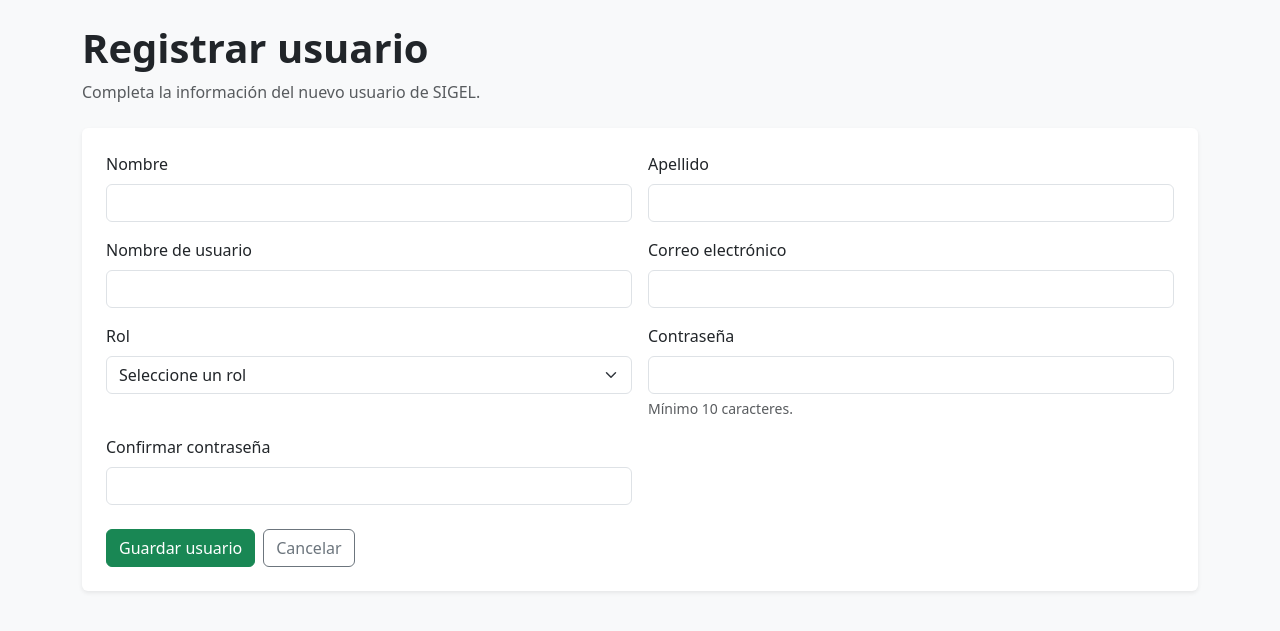
After one commit to KazamXD/Proyecto_2, a Laravel app: template resources/views/usuarios/create.blade.php in a window 1280 px wide. The commit adds this page. Shown: the top 631 px of the page. Run offline with Laravel 12, Linux system fonts and the light colour scheme; the template is opened without the code that fills it, so the values that code supplies are empty; parts of the project's set-up code (start-up, migrations or seed data) failed here and were passed over.

Commit message:
Agregar CRUD parcial de usuarios, se puede ver y crear

```diff
--- /dev/null
+++ b/resources/views/usuarios/create.blade.php
@@ -0,0 +1,190 @@
+
+<!DOCTYPE html>
+<html lang="es">
+<head>
+    <meta charset="UTF-8">
+    <meta name="viewport"
+          content="width=device-width, initial-scale=1">
+
+    <title>Registrar usuario - SIGEL</title>
+
+    <link rel="stylesheet"
+          href="{{ asset('assets/css/bootstrap.min.css') }}">
+
+    <link rel="stylesheet"
+          href="{{ asset('assets/css/custom.css') }}">
+</head>
+
+<body class="bg-light">
+
+<div class="container py-4">
+
+    <div class="mb-4">
+        <h1 class="fw-bold">Registrar usuario</h1>
+        <p class="text-muted">
+            Completa la información del nuevo usuario de SIGEL.
+        </p>
+    </div>
+
+    <div class="card shadow-sm border-0">
+        <div class="card-body p-4">
+
+            @if ($errors->any())
+                <div class="alert alert-danger">
+                    <strong>Revisa los siguientes errores:</strong>
+
+                    <ul class="mb-0">
+                        @foreach ($errors->all() as $error)
+                            <li>{{ $error }}</li>
+                        @endforeach
+                    </ul>
+                </div>
+            @endif
+
+            <form method="POST"
+                action="{{ route('usuarios.store') }}">
+                @csrf
+
+                <div class="row g-3">
+
+                    <!-- Nombre -->
+                    <div class="col-md-6">
+                        <label for="nombre" class="form-label">
+                            Nombre
+                        </label>
+
+                        <input type="text"
+                               name="nombre"
+                               id="nombre"
+                               class="form-control"
+                               value="{{ old('nombre') }}"
+                               maxlength="100"
+                               required>
+                    </div>
+
+                    <!-- Apellido -->
+                    <div class="col-md-6">
+                        <label for="apellido" class="form-label">
+                            Apellido
+                        </label>
+
+                        <input type="text"
+                               name="apellido"
+                               id="apellido"
+                               class="form-control"
+                               value="{{ old('apellido') }}"
+                               maxlength="100"
+                               required>
+                    </div>
+
+                    <!-- Usuario -->
+                    <div class="col-md-6">
+                        <label for="nom_usuario" class="form-label">
+                            Nombre de usuario
+                        </label>
+
+                        <input type="text"
+                               name="nom_usuario"
+                               id="nom_usuario"
+                               class="form-control"
+                               value="{{ old('nom_usuario') }}"
+                               required>
+                    </div>
+
+                    <!-- Correo -->
+                    <div class="col-md-6">
+                        <label for="email" class="form-label">
+                            Correo electrónico
+                        </label>
+
+                        <input type="email"
+                               name="email"
+                               id="email"
+                               class="form-control"
+                               value="{{ old('email') }}"
+                               required>
+                    </div>
+
+                    <!-- Rol -->
+                    <div class="col-md-6">
+                        <label for="rol_id" class="form-label">
+                            Rol
+                        </label>
+
+                        <select
+                            name="rol_id"
+                            id="rol_id"
+                            class="form-select"
+                            required
+                        >
+                            <option value="">Seleccione un rol</option>
+
+                            @foreach ($roles as $rol)
+                                <option
+                                    value="{{ $rol->id_rol }}"
+                                    @selected(old('rol_id') == $rol->id_rol)
+                                >
+                                    {{ $rol->nombre_rol }}
+                                </option>
+                            @endforeach
+                        </select>
+                    </div>
+
+                    <!-- Contraseña -->
+                    <div class="col-md-6">
+                        <label for="password" class="form-label">
+                            Contraseña
+                        </label>
+
+                        <input type="password"
+                               name="password"
+                               id="password"
+                               class="form-control"
+                               minlength="10"
+                               required>
+
+                        <div class="form-text">
+                            Mínimo 10 caracteres.
+                        </div>
+                    </div>
+
+                    <!-- Confirmar contraseña -->
+                    <div class="col-md-6">
+                        <label for="password_confirmation"
+                               class="form-label">
+                            Confirmar contraseña
+                        </label>
+
+                        <input type="password"
+                               name="password_confirmation"
+                               id="password_confirmation"
+                               class="form-control"
+                               minlength="10"
+                               required>
+                    </div>
+
+                </div>
+
+                <div class="d-flex gap-2 mt-4">
+
+                    <!-- Se activará cuando creemos store() -->
+                    <button type="submit" class="btn btn-success">
+                        Guardar usuario
+                    </button>
+
+                    <a href="{{ route('usuarios.index') }}"
+                       class="btn btn-outline-secondary">
+                        Cancelar
+                    </a>
+
+                </div>
+
+            </form>
+
+        </div>
+    </div>
+
+</div>
+
+</body>
+</html>
--- a/routes/web.php
+++ b/routes/web.php
@@ -6,6 +6,8 @@ use App\Http\Controllers\AuthController;
 use App\Http\Controllers\DashboardController;
 use App\Http\Controllers\EquipoController;
 use App\Http\Controllers\CategoriaController;
+use App\Http\Controllers\UsuarioController;
+
 
 Route::get('/', function () {
     return Auth::check()
@@ -30,18 +32,46 @@ Route::get('/dashboard', [DashboardController::class, 'index'])
     ->middleware(['auth', 'inactividad'])
     ->name('dashboard');
 
-// Equipos
+// -----------  Usuarios  -----------
+// ver usuarios
+Route::get('/usuarios', [UsuarioController::class, 'index'])
+    ->middleware([
+        'auth',
+        'inactividad',
+        'permiso:usuarios.ver',
+    ])
+    ->name('usuarios.index');
+// Crear usuarios, es mas como mostrar el formulario
+Route::get('/usuarios/create', [UsuarioController::class, 'create'])
+    ->middleware([
+        'auth',
+        'inactividad',
+        'permiso:usuarios.crear',
+    ])
+    ->name('usuarios.create');
+//Guardar el usuario
+Route::post('/usuarios', [UsuarioController::class, 'store'])
+    ->middleware([
+        'auth',
+        'inactividad',
+        'permiso:usuarios.crear',
+    ])
+    ->name('usuarios.store');
+
+// -----------  Equipos  -----------
+// Ver equipos
 Route::get('/equipos', [EquipoController::class, 'index'])
     ->middleware(['auth', 'permiso:equipos.ver'])
     ->name('equipos.index');
 
-// Categorías
+// -----------  Categorías  -----------
+
 Route::middleware('auth')->group(function () {
-
+    // Ver categorías
     Route::get('/categorias', [CategoriaController::class, 'index'])
         ->middleware('permiso:categorias.ver')
         ->name('categorias.index');
-
+    //Crear categorías
     Route::get('/categorias/crear', [CategoriaController::class, 'create'])
         ->middleware('permiso:categorias.crear')
         ->name('categorias.create');
@@ -49,7 +79,7 @@ Route::middleware('auth')->group(function () {
     Route::post('/categorias', [CategoriaController::class, 'store'])
         ->middleware('permiso:categorias.crear')
         ->name('categorias.store');
-
+    //Editar categorías
     Route::get('/categorias/{categoria}/editar', [CategoriaController::class, 'edit'])
         ->middleware('permiso:categorias.editar')
         ->name('categorias.edit');
@@ -57,7 +87,7 @@ Route::middleware('auth')->group(function () {
     Route::put('/categorias/{categoria}', [CategoriaController::class, 'update'])
         ->middleware('permiso:categorias.editar')
         ->name('categorias.update');
-
+    //Eliminar categorías
     Route::delete('/categorias/{categoria}', [CategoriaController::class, 'destroy'])
         ->middleware('permiso:categorias.eliminar')
         ->name('categorias.destroy');
```
Also changed, not shown: app/Http/Controllers/UsuarioController.php (added, +104 -0 lines), resources/views/dashboard.blade.php (+6 -11 lines), resources/views/equipos/index.blade.php (+9 -0 lines), resources/views/usuarios/index.blade.php (added, +192 -0 lines).
